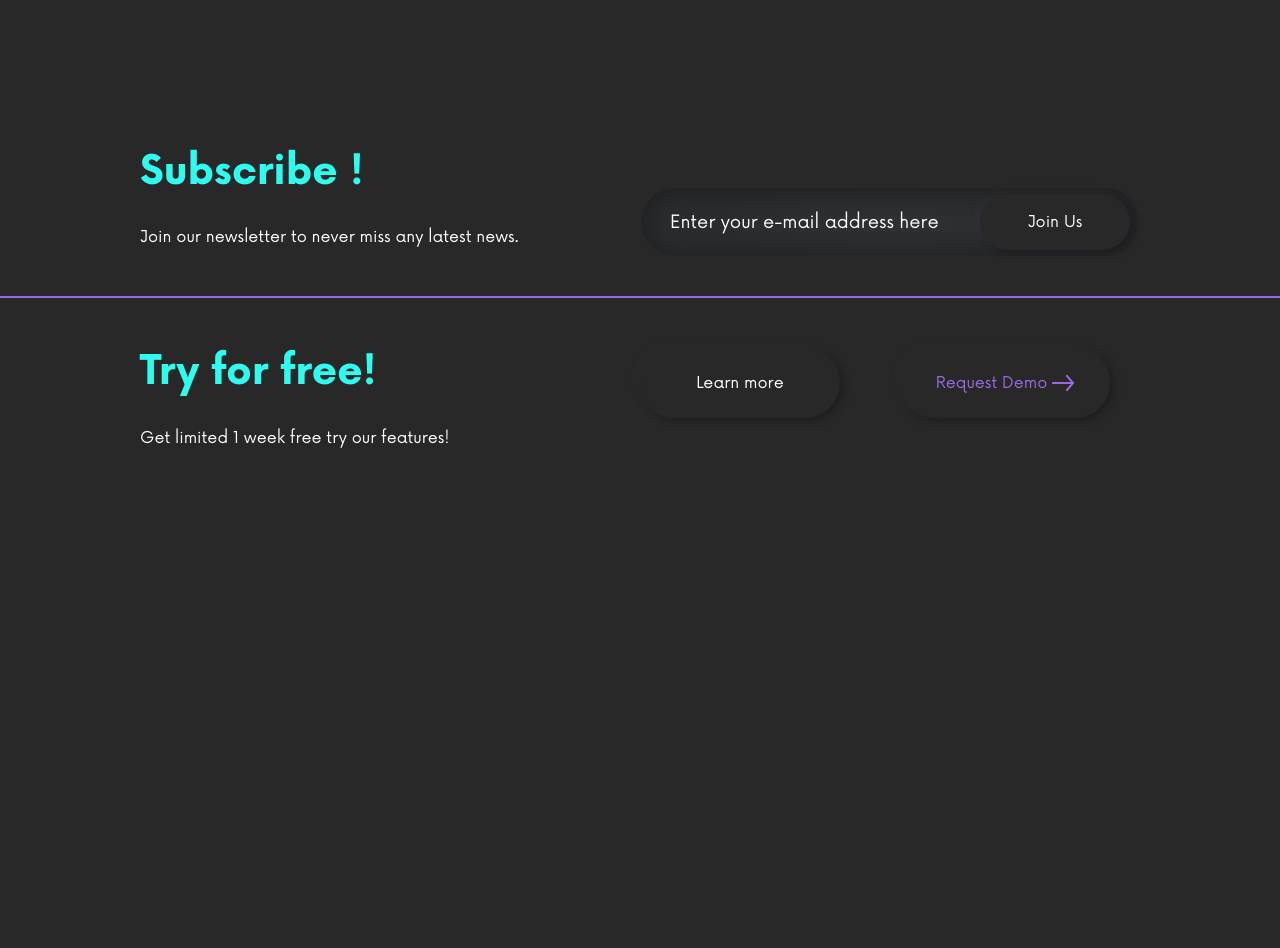
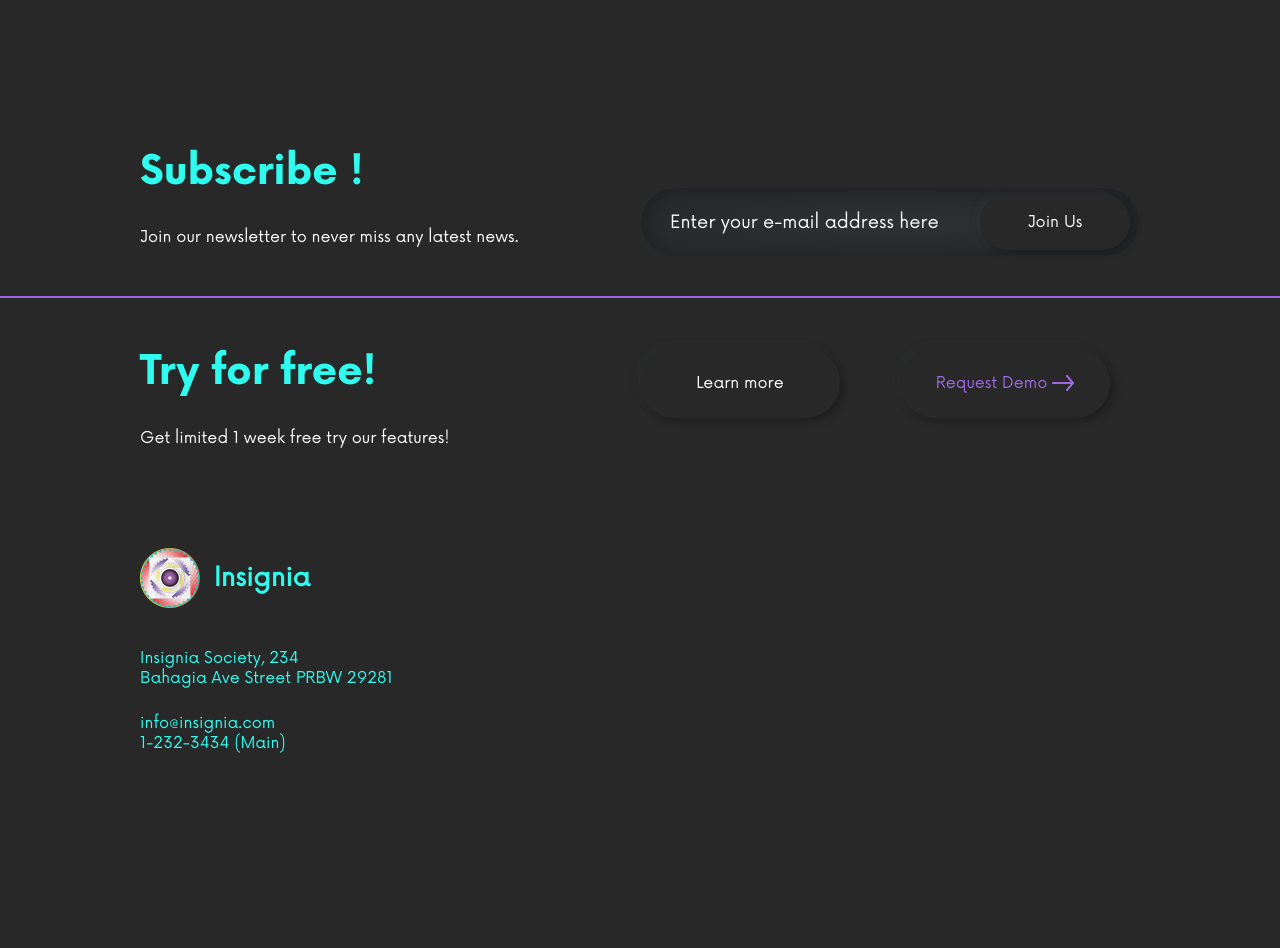
Before and after one commit to manshadchangampalli/codewick-task, a plain HTML site: page index.html in a window 1280 px wide. Shown: the part 3600-4548 px from the top of the page. Drawn offline with Linux system fonts and the light colour scheme.

Commit message:
#sub-section-finished:

```diff
--- a/Style/Style.scss
+++ b/Style/Style.scss
@@ -696,5 +696,24 @@ footer{
         height: 100%;
         display: grid;
         grid-template-columns:2fr 1fr 1fr 2fr;
+        .sub-sec-1{
+            .logo{
+                margin-bottom: 40px;
+                justify-self: start;
+                width: 170px;
+                align-items: center;
+                display: grid;
+                grid-template-columns:1fr 1fr;
+                h1{
+                    font-size: 26px;
+                    font-family: var(--NowNorml);
+                    color: var(--textColor);
+                }
+
+            }
+            .address{
+                margin-bottom: 25px;
+            }
+        }
     }
 }
--- a/index.html
+++ b/index.html
@@ -325,13 +325,52 @@
     <!-- try for free section ended  -->
 
     <footer>
+        <!-- first section of footer is started  -->
         <div class="first-section">
-            <div class="sub-sec-1"></div>
-            <div class="sub-sec-2"></div>
+            <!-- sub sec1 started  -->
+            <div class="sub-sec-1">
+                <div class="logo">
+                    <img src="Images/Home/Logo.png" alt="">
+                    <h1>Insignia</h1>
+                </div>
+                <p class="address">
+                    Insignia Society, 234
+                    <br>
+                    Bahagia Ave Street
+                    PRBW 29281
+
+                </p>
+                <p class="contact">
+                    info@insignia.com
+                    <br>
+                    1-232-3434 (Main)
+                </p>
+
+            </div>
+            <!-- sub sec1 ended  -->
+
+            <!-- sub sec2 started  -->
+            <div class="sub-sec-2">
+
+            </div>
+            <!-- sub sec2 ended  -->
+
+            <!-- sub sec3 started  -->
             <div class="sub-sec-3"></div>
+            <!-- sub sec3 started  -->
+
+            <!-- sub sec4 started  -->
             <div class="sub-sec-4"></div>
+            <!-- sub sec4 started  -->
         </div>
-        <div class="second-section"></div>
+        <!-- first section of footer is ended  -->
+
+        <!-- second section of footer is started  -->
+        <div class="second-section">
+
+
+        </div>
+        <!-- second section of footer is ended  -->
     </footer>
 
     <script src="Script/Script.js"></script>
```
Also changed, not shown: Style/Style.css, 1 other file.
